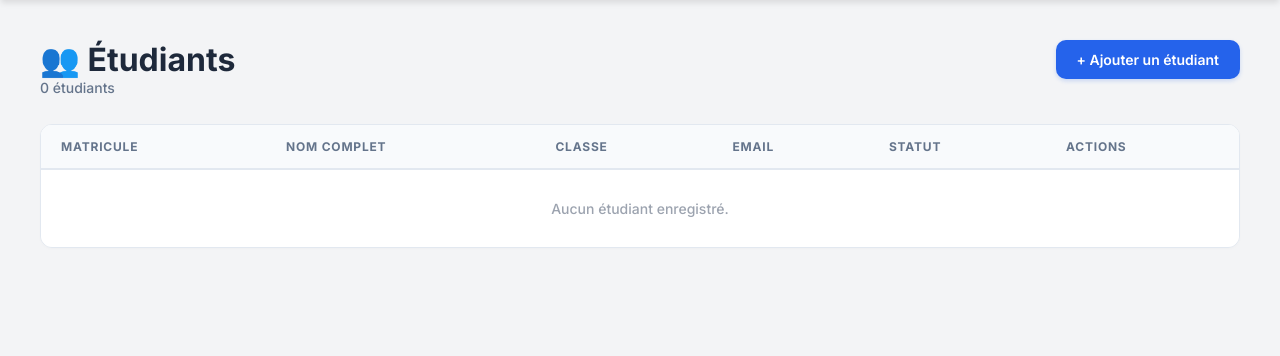
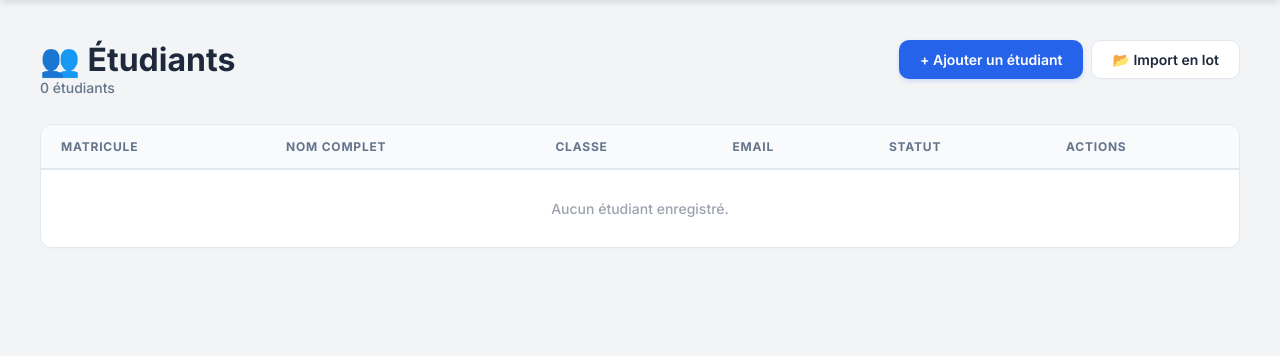
Before and after one commit to LaFleche06/BDD2_ISE2-2026-Project, a Flask app: template Projet_BDD2/templates/admin/etudiants.html in a window 1280 px wide. Shown: the part 64-420 px from the top of the page. Run offline with Flask 3, Linux system fonts and the light colour scheme; the template is opened without the code that fills it, so the values that code supplies are empty.

Commit message:
feat(admin/etudiants): ajouter lien vers l'import en lot depuis la liste des étudiants

```diff
--- a/Projet_BDD2/templates/admin/etudiants.html
+++ b/Projet_BDD2/templates/admin/etudiants.html
@@ -3,7 +3,10 @@
 {% block content %}
 <div class="ph">
   <div><h1>👥 Étudiants</h1><div class="ph-sub">{{ etudiants|length }} étudiants</div></div>
-  <a href="/EDE/admin/etudiants/ajouter" class="btn btn-primary">+ Ajouter un étudiant</a>
+  <div style="display:flex;gap:8px">
+    <a href="/EDE/admin/etudiants/ajouter" class="btn btn-primary">+ Ajouter un étudiant</a>
+    <a href="/EDE/admin/import-lot/etudiant" class="btn btn-sec">📂 Import en lot</a>
+  </div>
 </div>
 <div class="table-wrap">
   <table>
```
